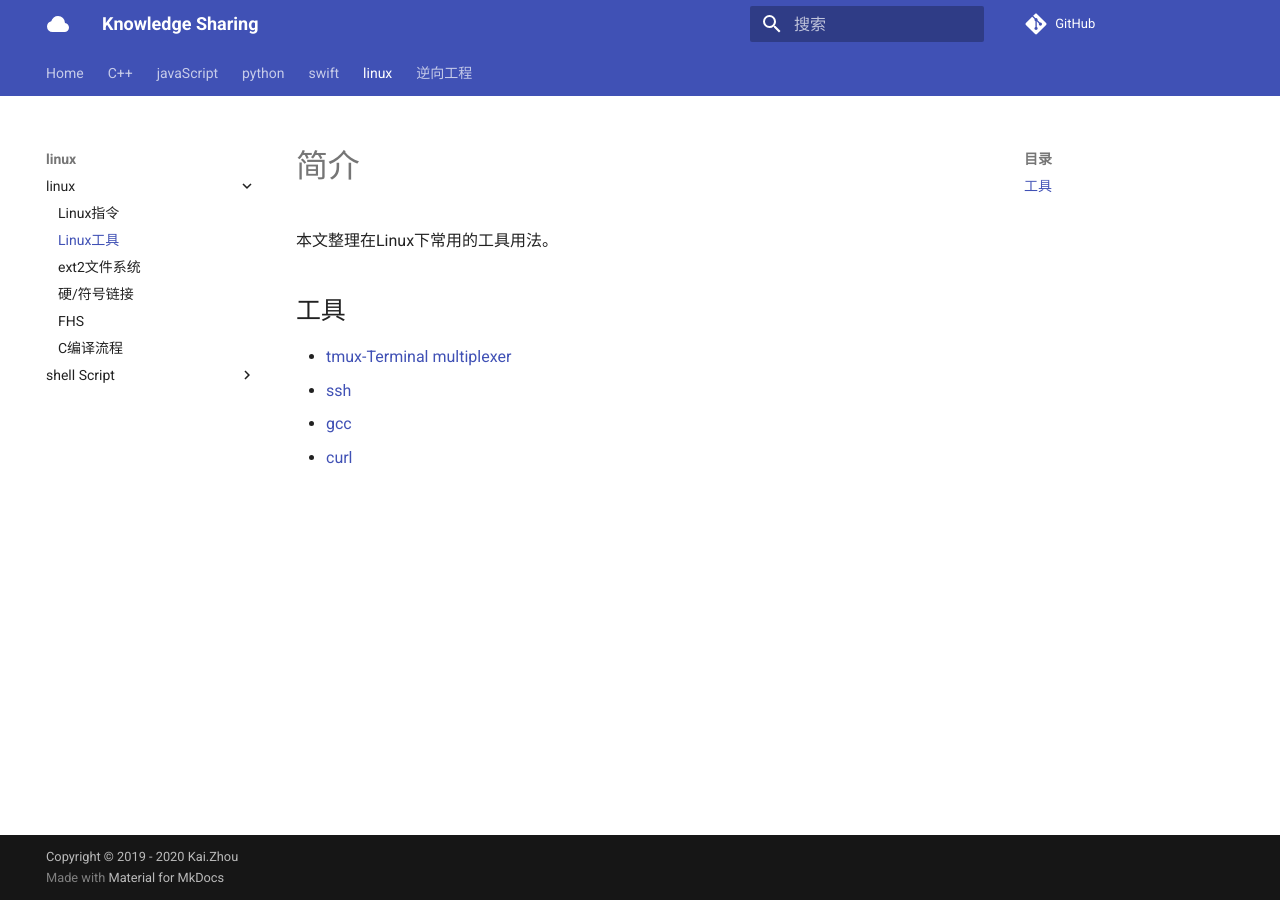
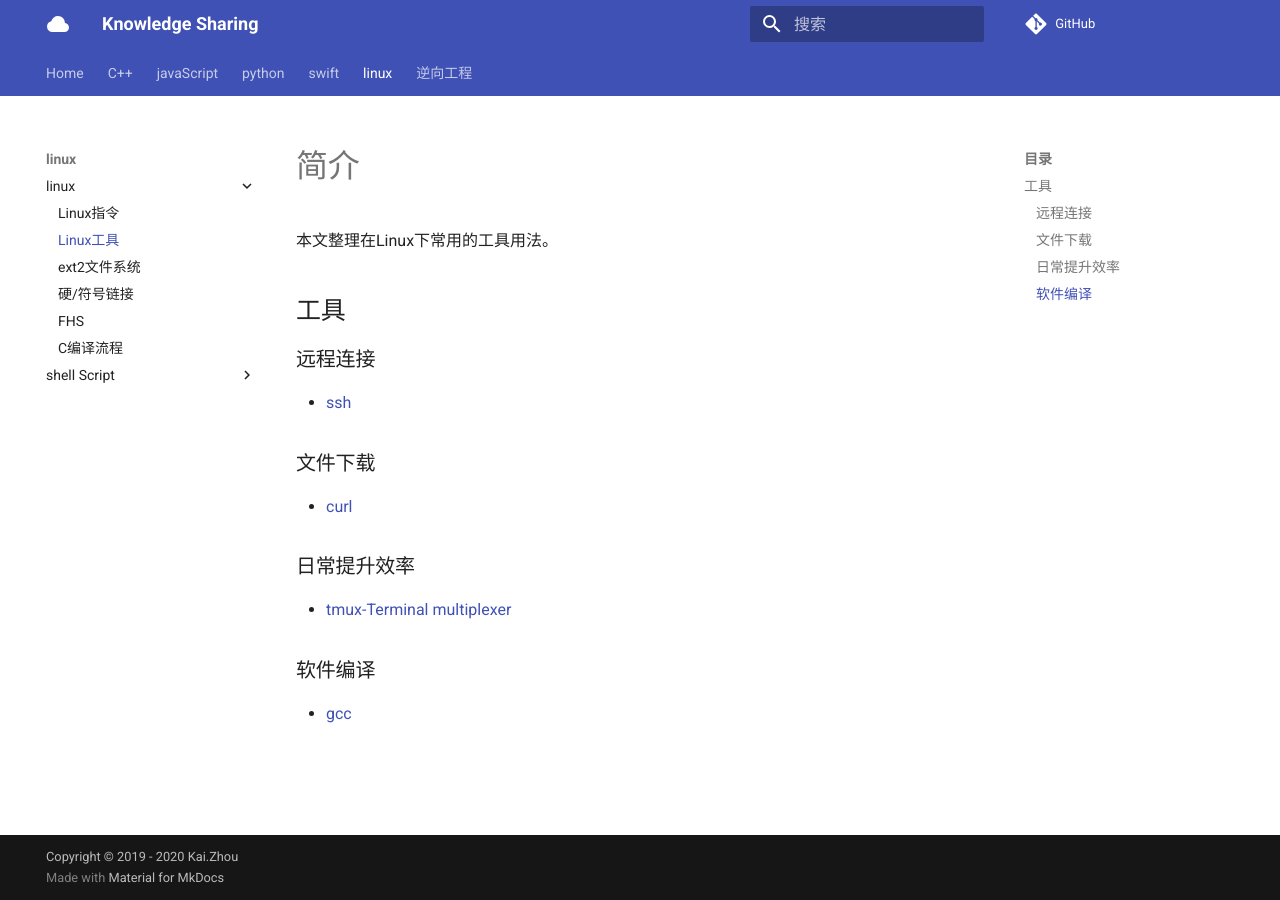
Before and after one commit to zhoukaidev/ks_blog, an MkDocs documentation site: the page built from docs/shell/linux/tools.md, in a window 1280 px wide. Built offline with MkDocs 1.6.1 and Material for MkDocs 9.7.7, drawn with Linux system fonts in a browser that asks for light colours; comment, search, counter and statistics services are not loaded.

Commit message:
Update tools.md

```diff
--- a/docs/shell/linux/tools.md
+++ b/docs/shell/linux/tools.md
@@ -4,7 +4,18 @@
 
 ## 工具
 
-* [tmux-Terminal multiplexer](tools/tmux.md)
-* [ssh](tools/ssh.md)
-* [gcc](tools/gcc.md)
-* [curl](tools/curl.md)
+### 远程连接
+
+  * [ssh](tools/ssh.md)
+
+### 文件下载
+
+  * [curl](tools/curl.md)
+
+### 日常提升效率
+
+  * [tmux-Terminal multiplexer](tools/tmux.md)
+
+### 软件编译
+
+  * [gcc](tools/gcc.md)
```
